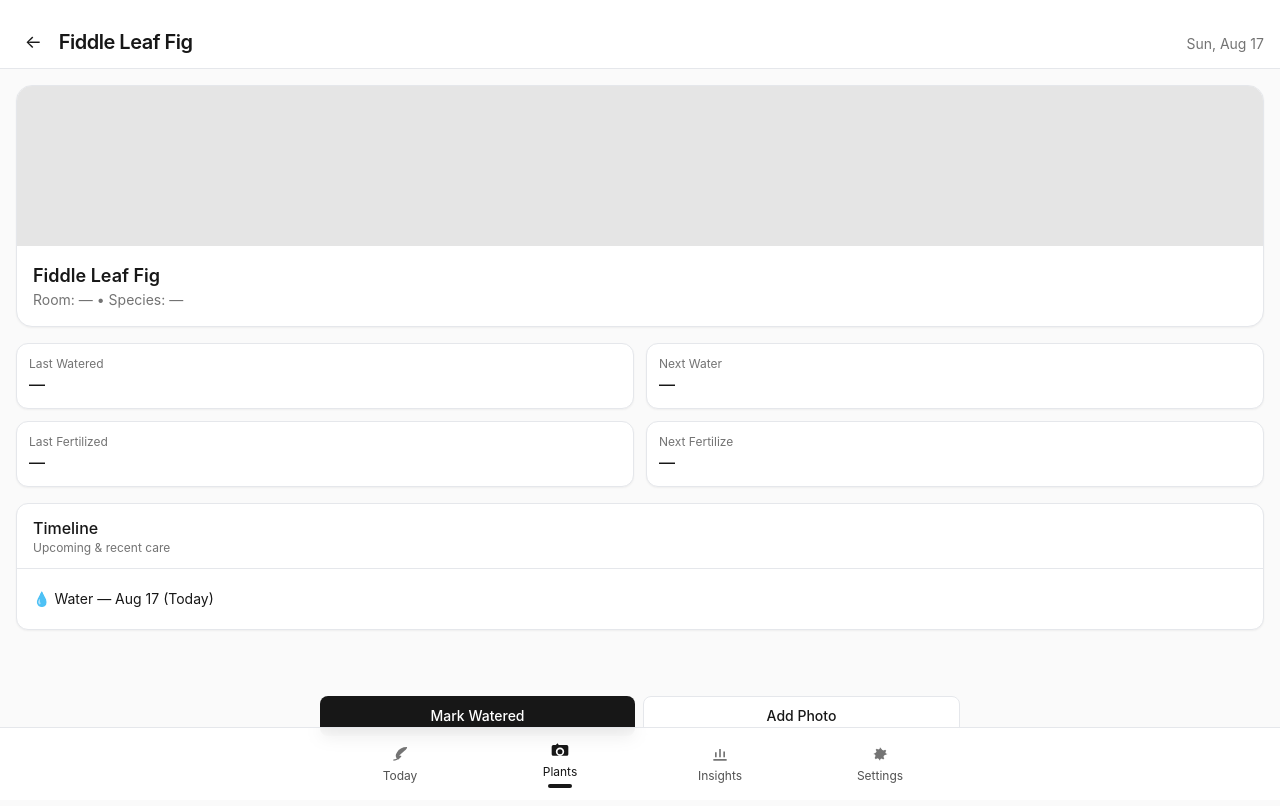
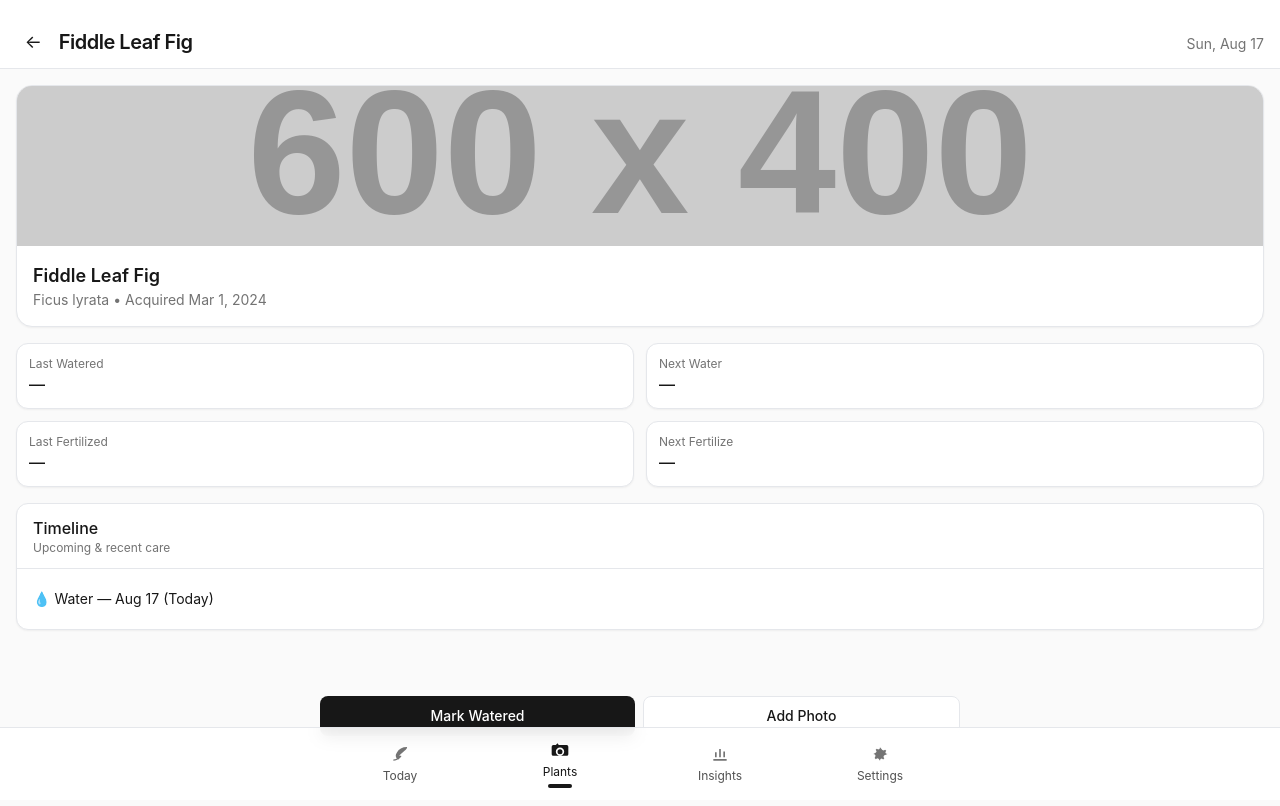
Before and after one commit to osmond/kaymaria, a Next.js app: page /app/plants/p1 in a window 1280 px wide. Built offline with nearby package versions, Linux system fonts and the light colour scheme.

Commit message:
feat: add plant hero banner

```diff
--- a/app/app/plants/[id]/PlantDetailClient.tsx
+++ b/app/app/plants/[id]/PlantDetailClient.tsx
@@ -27,9 +27,11 @@ function timeAgo(d: Date) {
   const mins = Math.floor(diff / 60000); return `${mins}m ago`;
 }
 
-export default function PlantDetailClient({ plant }: { plant: { id: string; name: string } }) {
+export default function PlantDetailClient({ plant }: { plant: { id: string; name: string; species?: string; photos?: string[]; acquiredAt?: string } }) {
   const id = plant.id;
   const [name] = useState(plant.name);
+  const photo = plant.photos?.[0] || "https://placehold.co/600x400?text=Plant";
+  const acquired = plant.acquiredAt ? new Date(plant.acquiredAt) : null;
   const [allTasks, setAllTasks] = useState<TaskDTO[] | null>(null);
   const [err, setErr] = useState<string | null>(null);
 
@@ -100,10 +102,13 @@ export default function PlantDetailClient({ plant }: { plant: { id: string; name
       <main className="flex-1 px-4 pb-28">
         {/* Hero */}
         <div className="rounded-2xl overflow-hidden border bg-white shadow-sm mt-4">
-          <div className="h-40 bg-neutral-200" />
+          <img src={photo} alt={name} className="h-40 w-full object-cover bg-neutral-200" />
           <div className="p-4">
             <h2 className="text-lg font-semibold">{name}</h2>
-            <div className="text-sm text-neutral-500">Room: — • Species: —</div>
+            <div className="text-sm text-neutral-500">
+              {plant.species || "—"}
+              {acquired && ` • Acquired ${new Intl.DateTimeFormat(undefined, { month: "short", day: "numeric", year: "numeric" }).format(acquired)}`}
+            </div>
           </div>
         </div>
 
--- a/mock/plants.ts
+++ b/mock/plants.ts
@@ -10,7 +10,8 @@ export const mockPlants = [
     lastFertilized: "2025-08-01",
     nextFertilize: "2025-09-01",
     fertilizeIntervalDays: 30,
-    photos: [],
+    acquiredAt: "2024-03-01",
+    photos: ["https://placehold.co/600x400?text=Fiddle"],
     notes: [],
   },
   {
@@ -24,7 +25,8 @@ export const mockPlants = [
     lastFertilized: "2025-07-20",
     nextFertilize: "2025-08-20",
     fertilizeIntervalDays: 60,
-    photos: [],
+    acquiredAt: "2023-11-12",
+    photos: ["https://placehold.co/600x400?text=Snake"],
     notes: [],
   }
 ];
```
Also changed, not shown: 2 other files (tests, documents, lock files or other folders).
